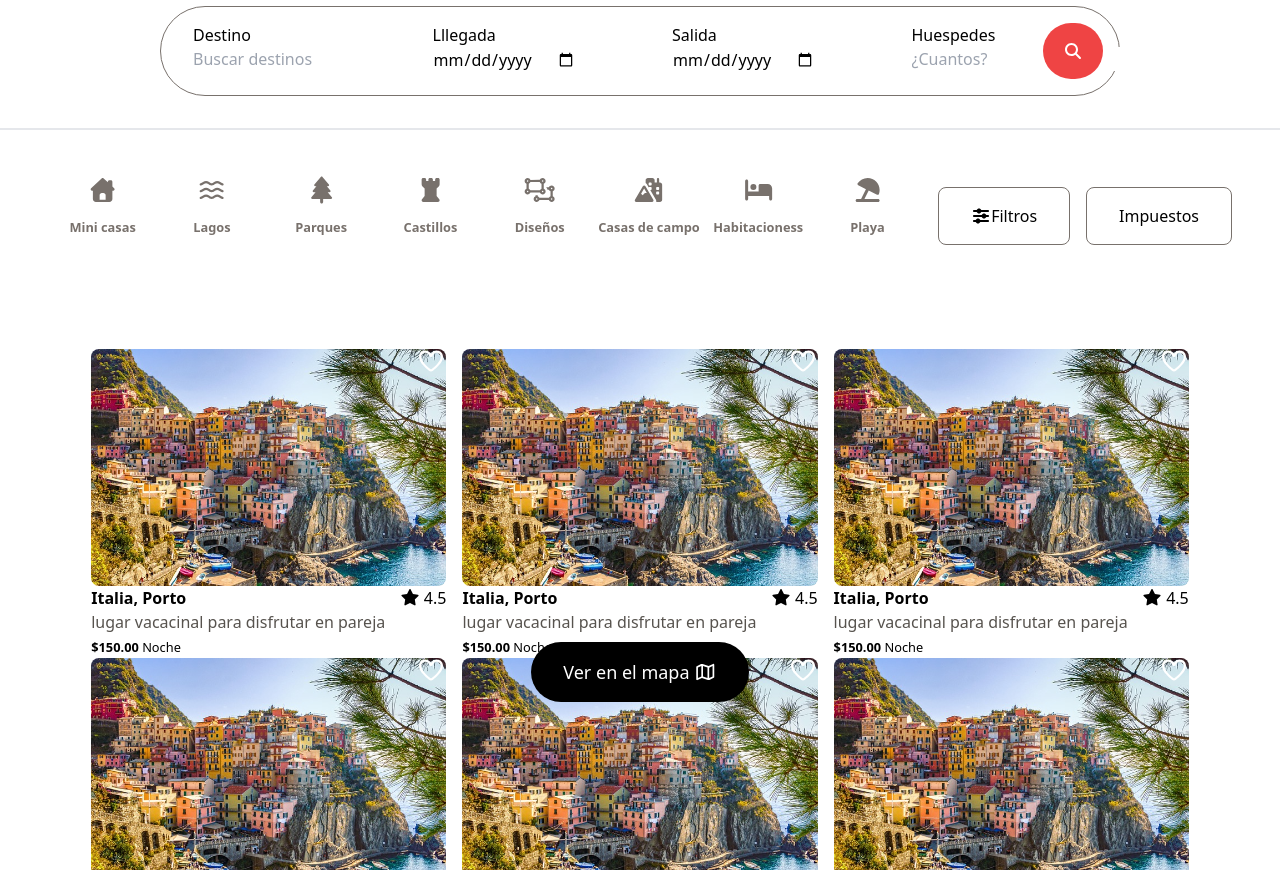
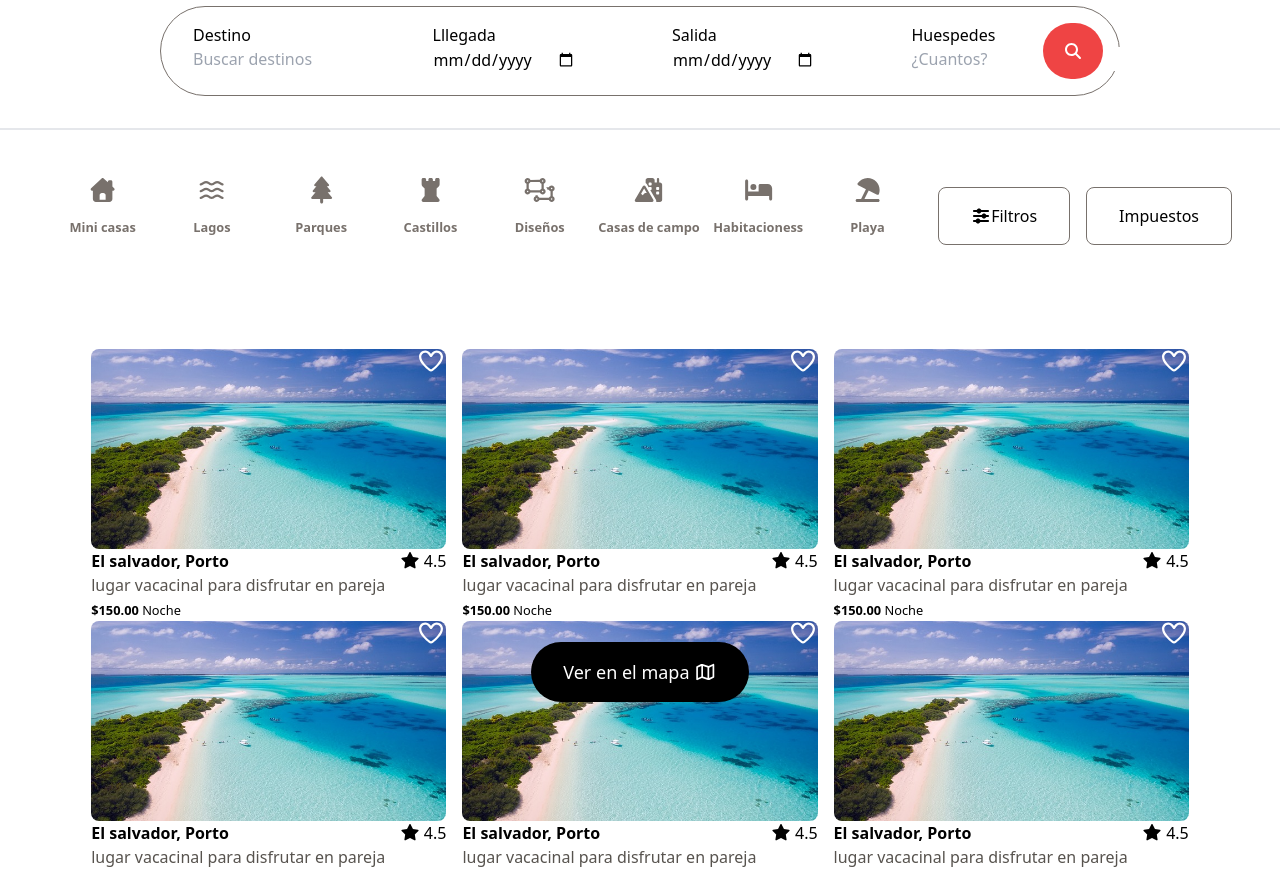
Before and after one commit to Andresalfaro7/site-web-tailwindcsss, a plain HTML site: page index.html in a window 1280 px wide. Shown: the part 82-952 px from the top of the page. Drawn offline with nearby package versions, Linux system fonts and the light colour scheme.

Commit message:
Cambio de imagen

```diff
--- a/index.html
+++ b/index.html
@@ -98,9 +98,9 @@
     <section class="p-4 lg:p-12 flex flex-wrap items-center justify-center w-full">
         <div class="mx-2 relative w-full md:w-[40%] lg:w-[30%] ">
             <i class="fa-regular fa-heart absolute right-0 text-white text-2xl hover:text-red-500"></i>
-            <img class="rounded-lg" src="img/place1.jpg" alt="Lugar de playa">
+            <img class="rounded-lg" src="img/place2.jpg" alt="Lugar de playa">
             <div class="flex items-center justify-between">
-                <h3 class="font-semibold">Italia, Porto</h3>
+                <h3 class="font-semibold">El salvador, Porto</h3>
                 <span><i class="fa-solid fa-star"></i> 4.5</span>
             </div>
             <p class="text-stone-600">lugar vacacinal para disfrutar en pareja</p>
@@ -108,9 +108,9 @@
         </div>
         <div class="mx-2 relative w-full md:w-[40%] lg:w-[30%] ">
             <i class="fa-regular fa-heart absolute right-0 text-white text-2xl hover:text-red-500"></i>
-            <img class="rounded-lg" src="img/place1.jpg" alt="Lugar de playa">
+            <img class="rounded-lg" src="img/place2.jpg" alt="Lugar de playa">
             <div class="flex items-center justify-between">
-                <h3 class="font-semibold">Italia, Porto</h3>
+                <h3 class="font-semibold">El salvador, Porto</h3>
                 <span><i class="fa-solid fa-star"></i> 4.5</span>
             </div>
             <p class="text-stone-600">lugar vacacinal para disfrutar en pareja</p>
@@ -118,9 +118,9 @@
         </div>
         <div class="mx-2 relative w-full md:w-[40%] lg:w-[30%] ">
             <i class="fa-regular fa-heart absolute right-0 text-white text-2xl hover:text-red-500"></i>
-            <img class="rounded-lg" src="img/place1.jpg" alt="Lugar de playa">
+            <img class="rounded-lg" src="img/place2.jpg" alt="Lugar de playa">
             <div class="flex items-center justify-between">
-                <h3 class="font-semibold">Italia, Porto</h3>
+                <h3 class="font-semibold">El salvador, Porto</h3>
                 <span><i class="fa-solid fa-star"></i> 4.5</span>
             </div>
             <p class="text-stone-600">lugar vacacinal para disfrutar en pareja</p>
@@ -128,9 +128,9 @@
         </div>
         <div class="mx-2 relative w-full md:w-[40%] lg:w-[30%] ">
             <i class="fa-regular fa-heart absolute right-0 text-white text-2xl hover:text-red-500"></i>
-            <img class="rounded-lg" src="img/place1.jpg" alt="Lugar de playa">
+            <img class="rounded-lg" src="img/place2.jpg" alt="Lugar de playa">
             <div class="flex items-center justify-between">
-                <h3 class="font-semibold">Italia, Porto</h3>
+                <h3 class="font-semibold">El salvador, Porto</h3>
                 <span><i class="fa-solid fa-star"></i> 4.5</span>
             </div>
             <p class="text-stone-600">lugar vacacinal para disfrutar en pareja</p>
@@ -138,9 +138,9 @@
         </div>
         <div class="mx-2 relative w-full md:w-[40%] lg:w-[30%] ">
             <i class="fa-regular fa-heart absolute right-0 text-white text-2xl hover:text-red-500"></i>
-            <img class="rounded-lg" src="img/place1.jpg" alt="Lugar de playa">
+            <img class="rounded-lg" src="img/place2.jpg" alt="Lugar de playa">
             <div class="flex items-center justify-between">
-                <h3 class="font-semibold">Italia, Porto</h3>
+                <h3 class="font-semibold">El salvador, Porto</h3>
                 <span><i class="fa-solid fa-star"></i> 4.5</span>
             </div>
             <p class="text-stone-600">lugar vacacinal para disfrutar en pareja</p>
@@ -148,9 +148,9 @@
         </div>
         <div class="mx-2 relative w-full md:w-[40%] lg:w-[30%] ">
             <i class="fa-regular fa-heart absolute right-0 text-white text-2xl hover:text-red-500"></i>
-            <img class="rounded-lg" src="img/place1.jpg" alt="Lugar de playa">
+            <img class="rounded-lg" src="img/place2.jpg" alt="Lugar de playa">
             <div class="flex items-center justify-between">
-                <h3 class="font-semibold">Italia, Porto</h3>
+                <h3 class="font-semibold">El salvador, Porto</h3>
                 <span><i class="fa-solid fa-star"></i> 4.5</span>
             </div>
             <p class="text-stone-600">lugar vacacinal para disfrutar en pareja</p>
```
